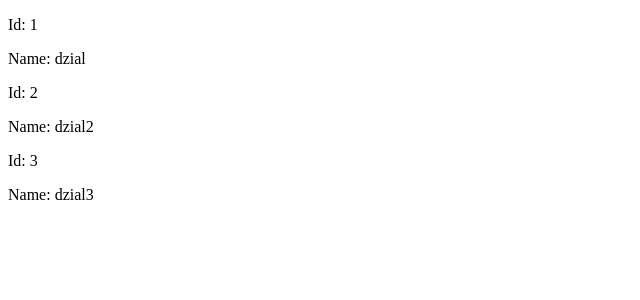
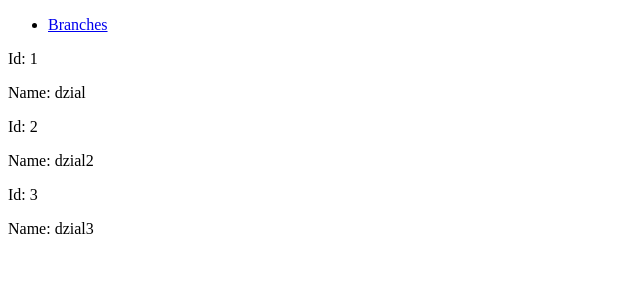
Before and after one commit to iZEQQQ/auction-ng, an Angular app: page /branches in a window 1280 px wide. Before the commit this address led to /. Shown: the top 300 px of the page, without its empty margins (0-640 px from the left). Built offline with nearby package versions, Linux system fonts and the light colour scheme.

Commit message:
added a button with navigation

```diff
--- a/src/app/app-routing.module.ts
+++ b/src/app/app-routing.module.ts
@@ -1,11 +1,18 @@
-import { NgModule } from '@angular/core';
-import { Routes, RouterModule } from '@angular/router';
+import {NgModule} from '@angular/core';
+import {Routes, RouterModule} from '@angular/router';
+import {BranchListViewComponent} from "./branch-list-view/branch-list-view.component";
 
 
-const routes: Routes = [];
+const routes: Routes = [
+  {
+    path: 'branches',
+    component: BranchListViewComponent
+  }
+];
 
 @NgModule({
   imports: [RouterModule.forRoot(routes)],
   exports: [RouterModule]
 })
-export class AppRoutingModule { }
+export class AppRoutingModule {
+}
--- a/src/app/app.component.html
+++ b/src/app/app.component.html
@@ -1,3 +1,8 @@
 <div>
-  <app-branch-list-view></app-branch-list-view>
+  <nav>
+    <ul>
+      <li><a routerLink="/branches">Branches</a></li>
+    </ul>
+  </nav>
+  <router-outlet></router-outlet>
 </div>
```
